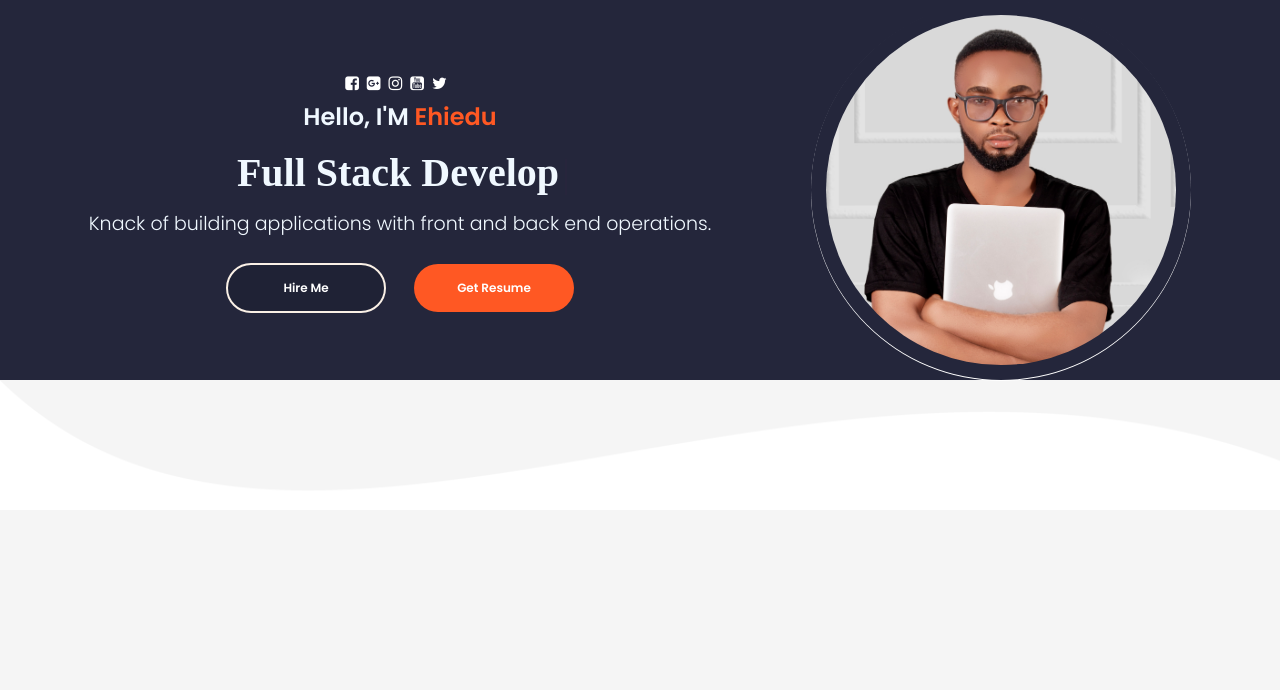
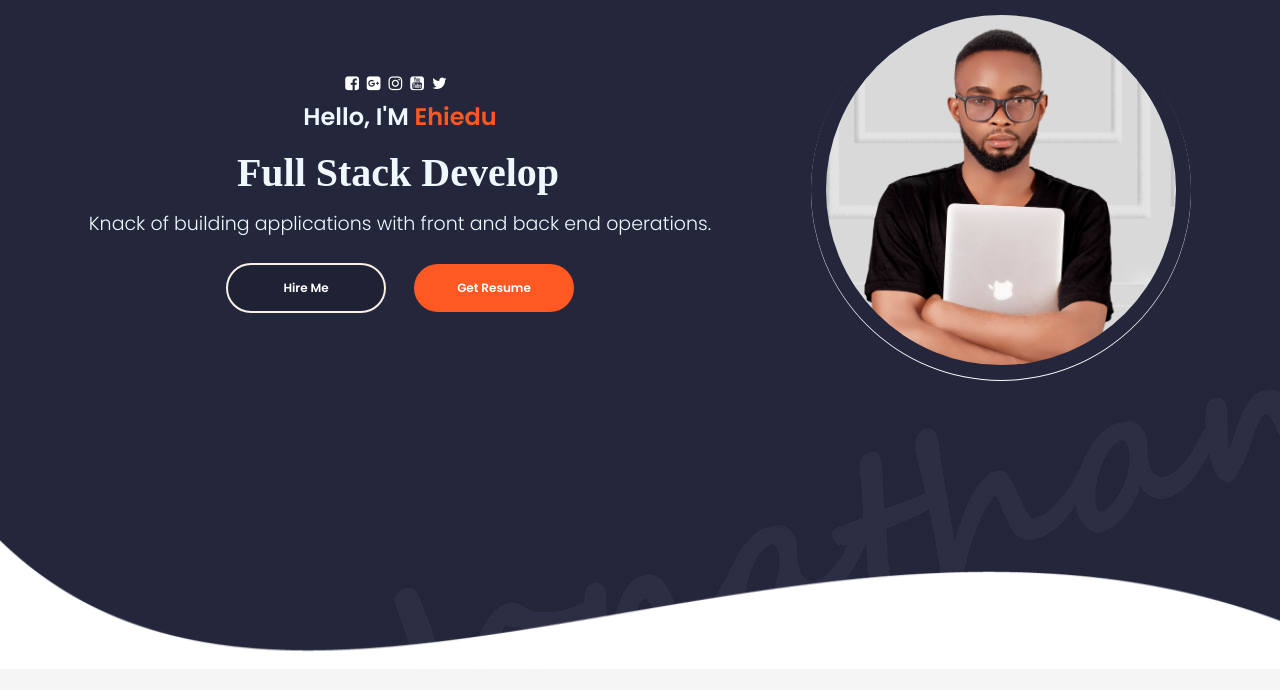
Before and after one commit to Michal-Radomski/Udemy_Mini_Courses, a React (Create React App) app in the folder 07 Portfolio/client/: page / in a window 1280 px wide. Shown: the top 690 px of the page. Built offline with nearby package versions, Linux system fonts and the light colour scheme; a web font is replaced by a local one.

Commit message:
Resposive Portfolio course - commit 08

```diff
--- a/07 Portfolio/client/src/App.tsx
+++ b/07 Portfolio/client/src/App.tsx
@@ -1,14 +1,12 @@
 import React from "react";
 
 import "./App.scss";
-import Profile from "./PortfolioContainer/Home/Profile";
-import Footer from "./PortfolioContainer/Home/Footer/Footer";
+import Home from "./PortfolioContainer/Home/Home";
 
 function App(): JSX.Element {
   return (
     <React.Fragment>
-      <Profile />
-      <Footer />
+      <Home />
     </React.Fragment>
   );
 }
--- /dev/null
+++ b/07 Portfolio/client/src/PortfolioContainer/Home/Home.scss
@@ -0,0 +1,7 @@
+.home-container {
+  display: flex;
+  flex-direction: column;
+  justify-content: space-between;
+  min-height: 670px;
+  background-image: url("../../assets/Home/bg.jpg");
+}
--- /dev/null
+++ b/07 Portfolio/client/src/PortfolioContainer/Home/Home.tsx
@@ -0,0 +1,18 @@
+import React from "react";
+
+import Profile from "./Profile/Profile";
+import Footer from "./Footer/Footer";
+// import Header from "./Header/Header";
+import "./Home.scss";
+
+export default function Home(props: { id?: string }) {
+  return (
+    <React.Fragment>
+      <div className="home-container" id={props.id || ""}>
+        {/* <Header /> */}
+        <Profile />
+        <Footer />
+      </div>
+    </React.Fragment>
+  );
+}
--- a/07 Portfolio/client/src/PortfolioContainer/Home/Profile.scss
+++ b/07 Portfolio/client/src/PortfolioContainer/Home/Profile/Profile.scss
@@ -5,7 +5,7 @@
   justify-content: center;
   height: 10%;
   min-height: fit-content;
-  background-image: url("../../assets/Home/bg.jpg");
+  // background-image: url("../../../assets/Home/bg.jpg");
 }
 .profile-parent {
   display: flex;
@@ -59,7 +59,7 @@
   height: 92%;
   width: 92%;
   border-radius: 50%;
-  background-image: url("../../assets/Home/profilePhoto.jpg");
+  background-image: url("../../../assets/Home/profilePhoto.jpg");
   background-size: cover;
   background-repeat: no-repeat;
   background-position: center;
```
Also changed, not shown: 07 Portfolio/client/src/PortfolioContainer/Home/Profile/Profile.tsx (renamed from 07 Portfolio/client/src/PortfolioContainer/Home/Profile.tsx).
